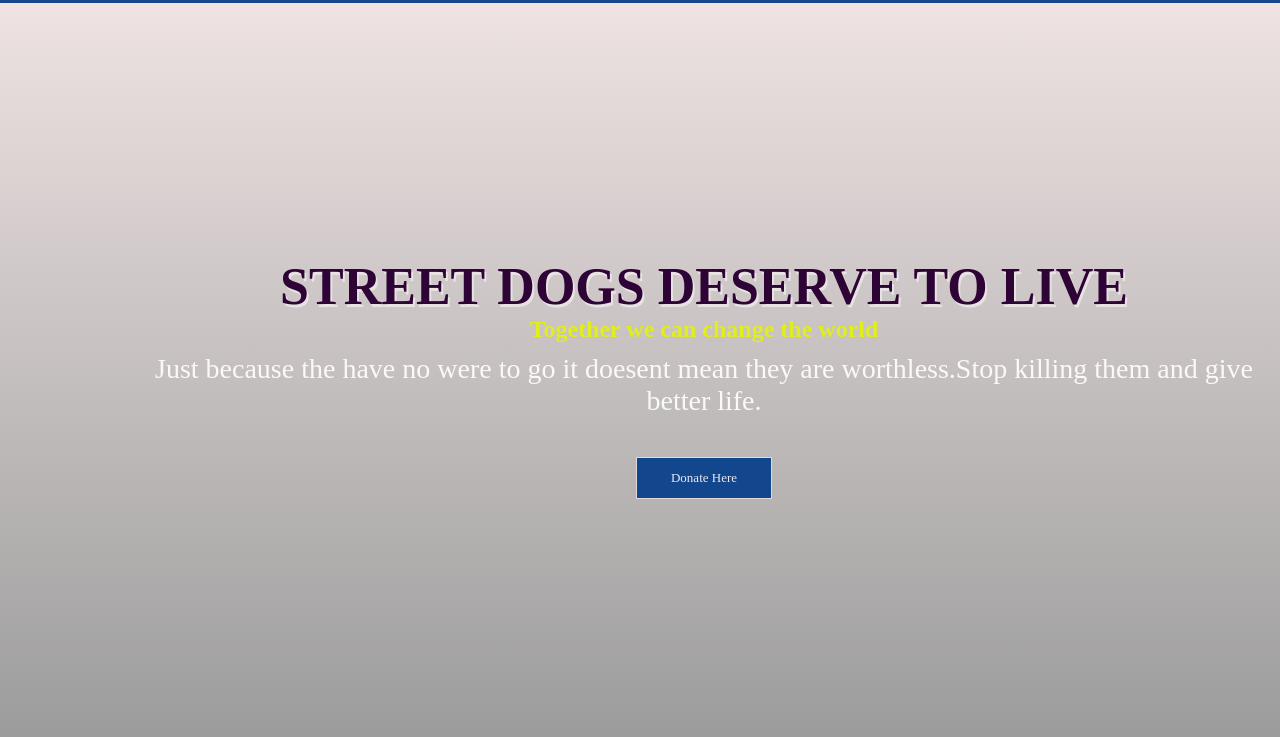
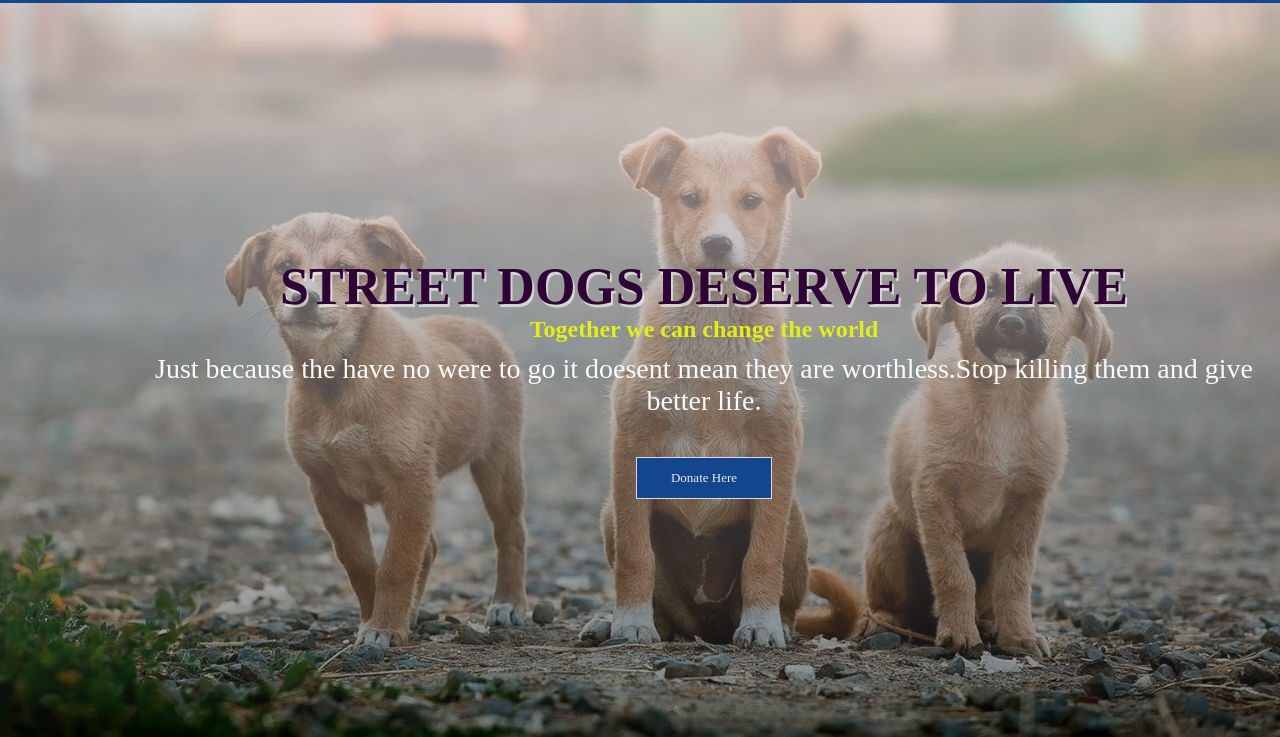
Before and after one commit to gauravjadhav20/Humans-With-Humanity, a plain HTML site: page index.html in a window 1280 px wide. Shown: the part 63-800 px from the top of the page. Drawn offline with Linux system fonts and the light colour scheme; files whose address does not match are found by name.

Commit message:
Update style.css

```diff
--- a/style.css
+++ b/style.css
@@ -69,7 +69,7 @@ nav {
       rgba(243, 226, 226, 0.753),
       rgba(0, 0, 0, 0.39)
     ),
-    url(img/dog1.jpg);
+    url(dog1.jpg);
   background-position: center;
   background-size: cover;
   position: relative;
```
